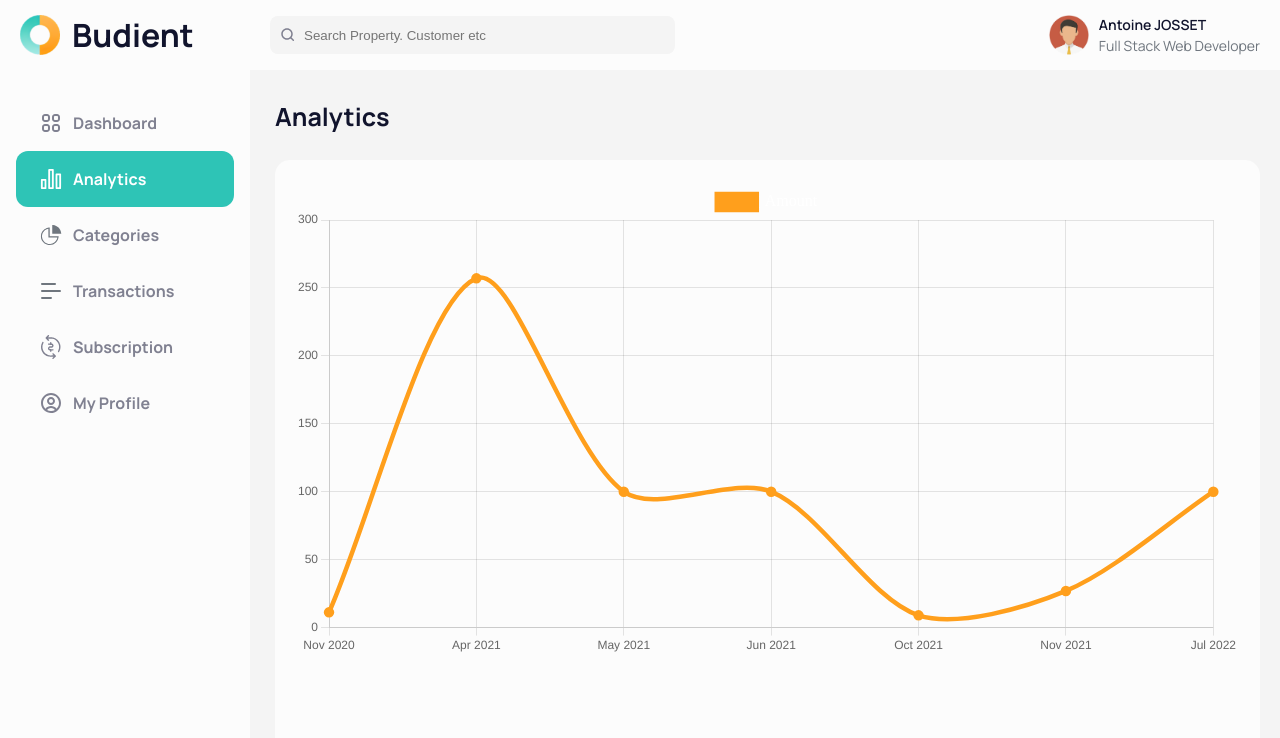
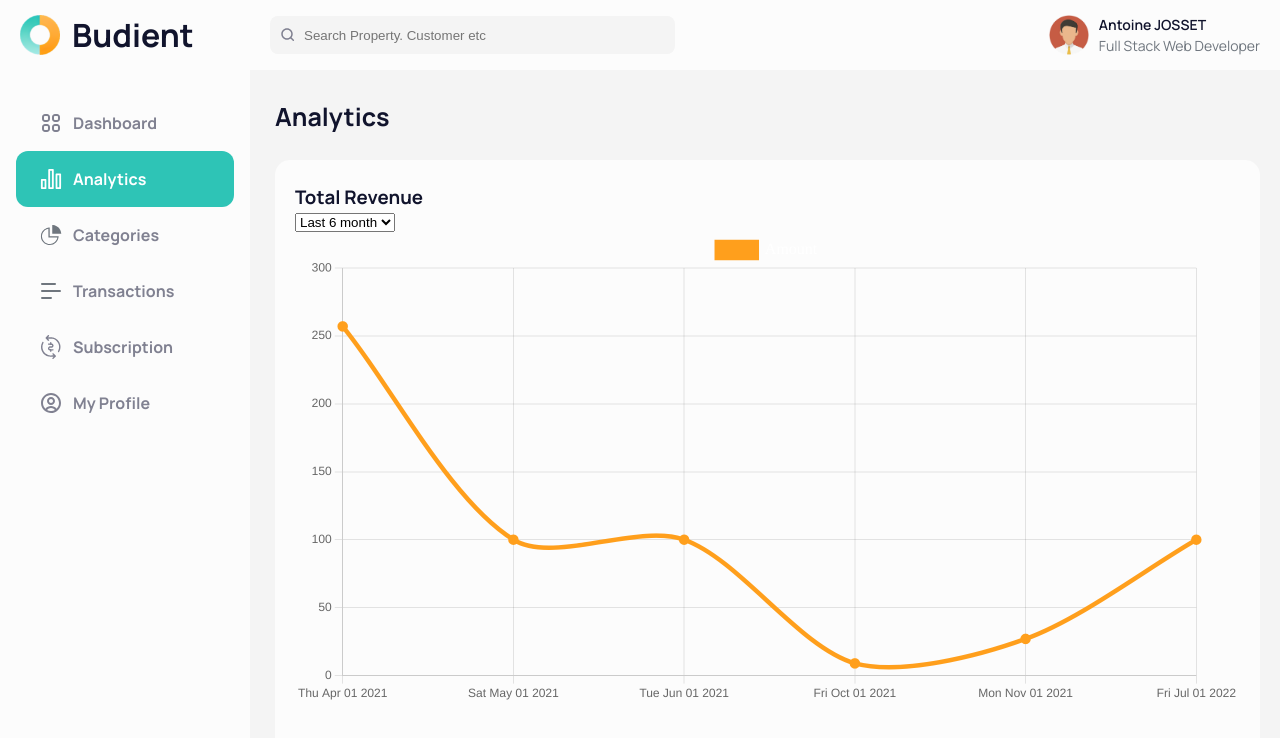
Before and after one commit to aBgAmeuR/Budient, a React (Vite) app in the folder Client/: page /analytics in a window 1280 px wide. Shown: the top 738 px of the page. Built offline with nearby package versions, Linux system fonts and the light colour scheme.

Commit message:
analytics period

```diff
--- a/Client/src/pages/Analytics.tsx
+++ b/Client/src/pages/Analytics.tsx
@@ -33,6 +33,22 @@ const dataFetch: Transaction[] = [
     name: 'Apple',
     date: new Date('2020-11-04'),
     amount: 11.22,
+    category: 'Food',
+    desc: 'Desciption',
+  },
+  {
+    id: '6410f2bc57514ac42a80f11e',
+    name: 'Apple',
+    date: new Date('2020-10-04'),
+    amount: 52.01,
+    category: 'Food',
+    desc: 'Desciption',
+  },
+  {
+    id: '6410f2bc57514ac42a80f11e',
+    name: 'Apple',
+    date: new Date('2020-09-04'),
+    amount: 350,
     category: 'Food',
     desc: 'Desciption',
   },
@@ -147,27 +163,86 @@ const DataPerMonth = (data: Transaction[]) => {
     return dateA.getTime() - dateB.getTime();
   });
 
+  // add missing month
+  const firstDate = new Date(dataPerMonth[0].month);
+  const lastDate = new Date(dataPerMonth[dataPerMonth.length - 1].month);
+
+  const missingMonth: DataPerMonth[] = [];
+  let currentDate = firstDate;
+  while (currentDate <= lastDate) {
+    const month = currentDate.getMonth();
+    const year = currentDate.getFullYear();
+    const date = new Date(year, month);
+
+    const dataPerMonthIndex = dataPerMonth.findIndex(
+      (data) => data.month === date.toDateString()
+    );
+
+    if (dataPerMonthIndex === -1) {
+      missingMonth.push({
+        month: date.toDateString(),
+        amount: 0,
+      });
+    }
+    currentDate.setMonth(currentDate.getMonth() + 1);
+  }
+
   return dataPerMonth;
 
 };
 
-const dataPerMonth = DataPerMonth(dataFetch);
 
 export default function Analytics() {
+  const [data, setData] = React.useState<DataPerMonth[]>(DataPerMonth(dataFetch));
+  const [datePeriod, setDatePeriod] = React.useState('last6month');
+
+  const HanbleDatePeriodChange = (e: React.ChangeEvent<HTMLSelectElement>) => {
+    setDatePeriod(e.target.value);
+  };
+
+  useEffect(() => {
+    switch (datePeriod) {
+      case 'last6month':
+        setData(DataPerMonth(dataFetch).slice(-6));
+        break;
+      case 'lastYear':
+        setData(DataPerMonth(dataFetch).slice(-12));
+        break;
+      case 'last3year':
+        setData(DataPerMonth(dataFetch).slice(-36));
+        break;
+      case 'alltime':
+        setData(DataPerMonth(dataFetch));
+        break;
+      default:
+        setData(DataPerMonth(dataFetch).slice(-6));
+        break;
+    }
+  }, [datePeriod]);
+
   return (
     <main id="Analytics">
       <div className="top">
         <h2>Analytics</h2>
       </div>
       <div className="content">
+        <h3>Total Revenue</h3>
+        <div className="right">
+          <select name="datePeriod" id="datePeriodRevenu" onChange={HanbleDatePeriodChange}>
+            <option value="last6month">Last 6 month</option>
+            <option value="lastYear">Last year</option>
+            <option value="last3year">Last 3 year</option>
+            <option value="alltime">All time</option>
+          </select>
+        </div>
         <div className="chart">
           <Line
             data={{
-              labels: dataPerMonth.map((data) => data.month.split(' ')[1] + ' ' + data.month.split(' ')[3]),
+              labels: data.map((data) => data.month),
               datasets: [
                 {
                   label: 'Amount',
-                  data: dataPerMonth.map((data) => data.amount),
+                  data: data.map((data) => data.amount),
                   fill: false,
                   backgroundColor: '#ff9f1c',
                   borderColor: '#ff9f1c',
@@ -187,6 +262,7 @@ export default function Analytics() {
                 legend: {
                   display: true,
                   position: 'top',
+                  // align: 'end',
                   labels: {
                     color: '#fff',
                     font: {
@@ -209,9 +285,8 @@ export default function Analytics() {
                   },
                 },
               },
-              animation: {
-                duration: 300,
-              },
+              animation: false,
+              devicePixelRatio: 2,
             }}
           />
         </div>
--- a/Client/src/styles/_Settings.scss
+++ b/Client/src/styles/_Settings.scss
@@ -59,10 +59,6 @@
   box-sizing: border-box;
 }
 
-body {
-  overflow: hidden;
-}
-
 #grids {
   background-color: var(--pricipal-bg);
   color: var(--principal-text-color);
@@ -72,5 +68,7 @@ body {
     'header header' 70px
     'sidebar main' 1fr
     / 250px 1fr;
-  font-family: "Manrope", sans-serif;;
+  font-family: "Manrope", sans-serif;
+  overflow: hidden;
+
 }
--- a/Client/src/styles/pages/Analytics.scss
+++ b/Client/src/styles/pages/Analytics.scss
@@ -1,6 +1,6 @@
 #Analytics {
   padding: 23px 20px 38px 25px;
-
+  overflow-y: auto;
   .top {
     display: flex;
     align-items: center;
```
